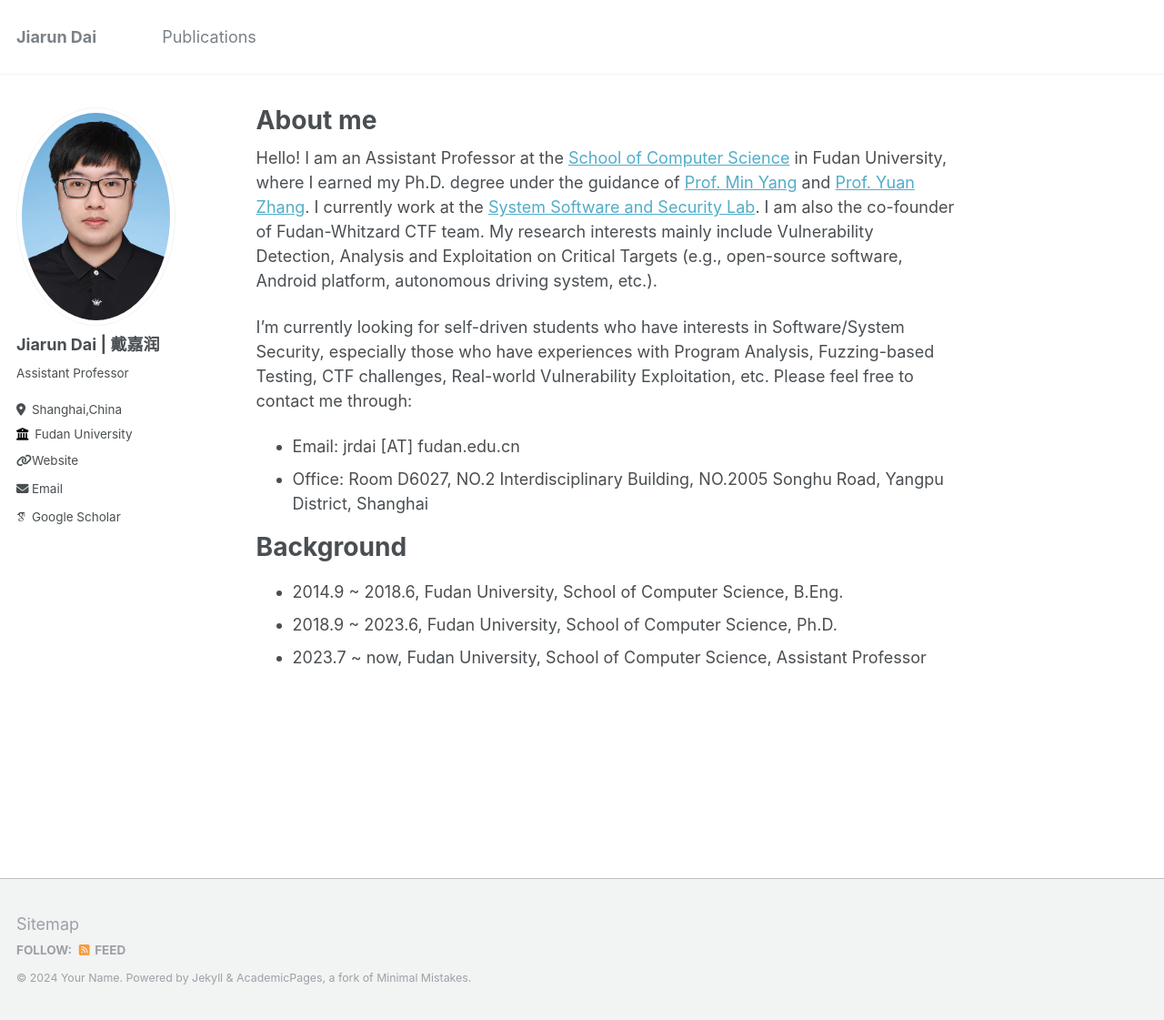
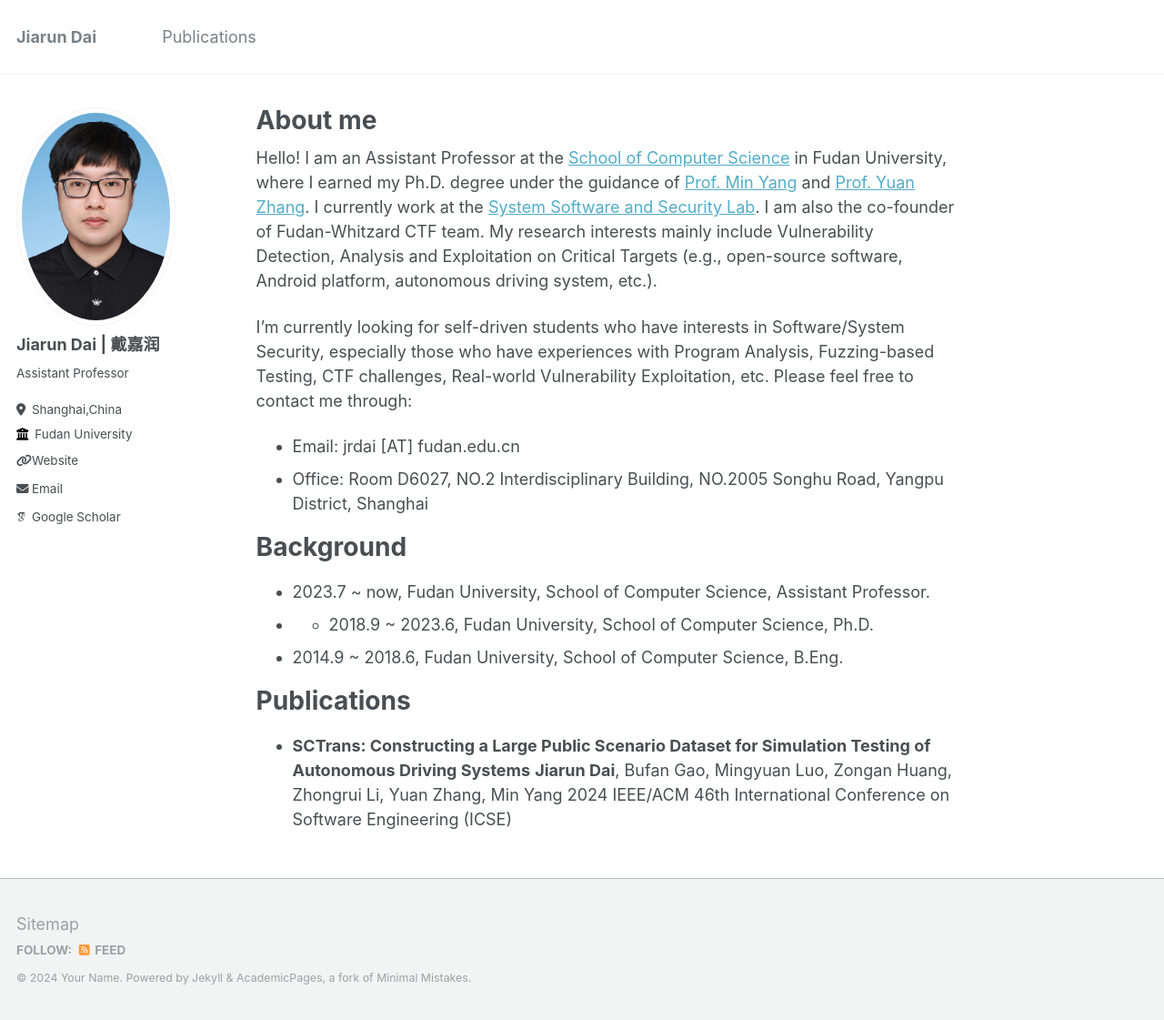
Before and after one commit to DJRRR/djrrr.github.io, a Jekyll site: the page built from _pages/about.md, in a window 1280 px wide and 1121 px high. Shown: the whole window at 91% size. Built offline with Jekyll 4.4.1, drawn with Linux system fonts in a browser that asks for light colours; some web fonts are replaced.

Commit message:
Update about.md

```diff
--- a/_pages/about.md
+++ b/_pages/about.md
@@ -17,6 +17,12 @@ I'm currently looking for self-driven students who have interests in Software/Sy
 
 Background
 ======
+* 2023.7 ~ now, Fudan University, School of Computer Science, Assistant Professor.
+* * 2018.9 ~ 2023.6, Fudan University, School of Computer Science, Ph.D.
 * 2014.9 ~ 2018.6, Fudan University, School of Computer Science, B.Eng.
-* 2018.9 ~ 2023.6, Fudan University, School of Computer Science, Ph.D.
-* 2023.7 ~ now, Fudan University, School of Computer Science, Assistant Professor
+
+Publications
+======
+* **SCTrans: Constructing a Large Public Scenario Dataset for Simulation Testing of Autonomous Driving Systems**
+**Jiarun Dai**, Bufan Gao, Mingyuan Luo, Zongan Huang, Zhongrui Li, Yuan Zhang, Min Yang
+2024 IEEE/ACM 46th International Conference on Software Engineering (ICSE)
```
